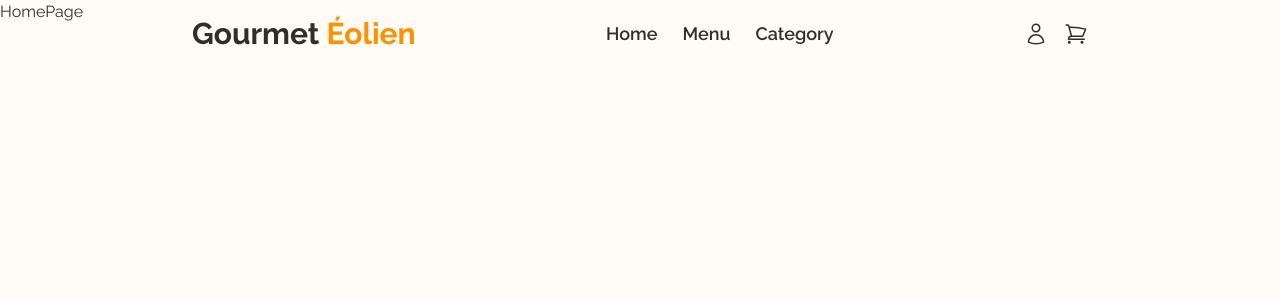
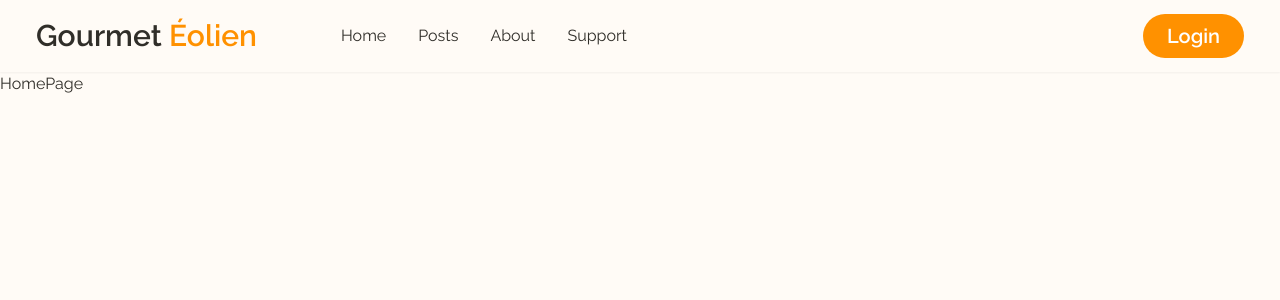
Before and after one commit to Dev-with-Osm/food-app, a React (Vite) app in the folder FE/: page / in a window 1280 px wide. Shown: the top 300 px of the page. Built offline with nearby package versions, Linux system fonts and the light colour scheme.

Commit message:
better navbar

```diff
--- a/FE/package.json
+++ b/FE/package.json
@@ -11,7 +11,8 @@
   },
   "dependencies": {
     "react": "^18.3.1",
-    "react-dom": "^18.3.1"
+    "react-dom": "^18.3.1",
+    "react-outside-click-handler": "^1.3.0"
   },
   "devDependencies": {
     "@eslint/js": "^9.9.0",
--- /dev/null
+++ b/FE/src/components/navbar/Constants.js
@@ -0,0 +1,22 @@
+export const navigation = [
+  {
+    id: '0',
+    title: 'Home',
+    url: '/',
+  },
+  {
+    id: '1',
+    title: 'Posts',
+    url: '/posts',
+  },
+  {
+    id: '2',
+    title: 'About',
+    url: '/about',
+  },
+  {
+    id: '3',
+    title: 'Support',
+    url: '/support',
+  },
+];
--- a/FE/src/components/navbar/Navbar.jsx
+++ b/FE/src/components/navbar/Navbar.jsx
@@ -1,45 +1,64 @@
-import React, { useEffect, useState } from 'react';
-import PersonIcon from '../../assets/icons/personIcon';
-import CartIcon from '../../assets/icons/cartIcon';
+import React, { useState } from 'react';
+import CloseIcon from '../../assets/icons/closeIcon';
 import MenuIcon from '../../assets/icons/menuIcon';
-import CloseIcon from '../../assets/icons/closeIcon';
-import './style.css';
+import { navigation } from './Constants';
+import OutsideClickHandler from 'react-outside-click-handler';
 
 export default function Navbar() {
-  const [isSticky, setIsSticky] = useState(false);
-  const [isOpen, setIsOpen] = useState(false);
-
-  useEffect(() => {
-    const handleScroll = () => {
-      setIsSticky(window.scrollY > 0);
-    };
-
-    window.addEventListener('scroll', handleScroll);
-
-    return () => {
-      window.removeEventListener('scroll', handleScroll);
-    };
-  }, []);
+  const [nav, setNav] = useState(false);
   return (
-    <div
-      className={`fixed w-full top-0 right-0 py-4 flex justify-between items-center px-10 md:px-[15%] ${
-        isSticky ? 'sticky' : ''
-      }`}
-    >
-      <p className="text-2xl md:text-3xl font-bold">
-        Gourmet <span className="text-[#ff9100]">Éolien</span>
-      </p>
-      <div className={'navlink' + (isOpen ? ' open' : '')}>
-        <p>Home</p>
-        <p>Menu</p>
-        <p>Category</p>
-      </div>
-      <div className="flex items-center gap-4">
-        <PersonIcon className="hover:text-[#ff9100] duration-300 ease-in-out cursor-pointer" />
-        <CartIcon className="hover:text-[#ff9100] duration-300 ease-in-out cursor-pointer" />
-        <div onClick={() => setIsOpen(!isOpen)} className="menu">
-          {isOpen ? <CloseIcon /> : <MenuIcon />}
+    <div className="shadow-sm">
+      <div className="flex justify-between items-center py-4 md:py-0 max-w-[1240px] mx-auto px-4">
+        <div className="flex items-center gap-1">
+          <div
+            onClick={() => setNav(!nav)}
+            className="block md:hidden cursor-pointer"
+          >
+            {nav ? <CloseIcon /> : <MenuIcon />}
+          </div>
+          <p className="text-3xl font-semibold ">
+            Gourmet <span className="text-[#ff9100]">Éolien</span>
+          </p>
+          <ul className="hidden md:flex items-center ml-16">
+            {navigation.map((item) => (
+              <li
+                key={item.id}
+                className="p-4 rounded-xl my-2 cursor-pointer duration-300 hover:text-text-secondary"
+              >
+                <p to={item.url}>{item.title}</p>
+              </li>
+            ))}
+          </ul>
         </div>
+        <OutsideClickHandler onOutsideClick={() => setNav(false)}>
+          <div>
+            <button className="bg-[#ff9100] text-xl font-semibold py-2 px-6 rounded-full text-white hover:-tracking-tighter duration-300 ease-in-out">
+              Login
+            </button>
+          </div>
+          <ul
+            className={
+              nav
+                ? 'fixed flex flex-col md:hidden left-0 top-0 z-[99] w-[60%] h-[100vh] shadow-md text-primary-dark container ease-in-out duration-500 bg-white'
+                : 'ease-in-out flex flex-col  w-[60%] z-[99] duration-500 fixed top-0 bottom-0 left-[-100%] '
+            }
+          >
+            {/* Mobile Logo */}
+            {/* Mobile Navigation Items */}
+            <div className="mt-5 flex flex-col items-center justify-center h-3/4">
+              {navigation.map((item) => (
+                <li
+                  key={item.id}
+                  className="flex items-center justify-center m  p-4  text-lg duration-300 font-semibold cursor-pointer"
+                >
+                  <p onClick={() => setNav(false)} to={item.url}>
+                    {item.title}
+                  </p>
+                </li>
+              ))}
+            </div>
+          </ul>
+        </OutsideClickHandler>
       </div>
     </div>
   );
```
Also changed, not shown: 1 other file (tests, documents, lock files or other folders).
